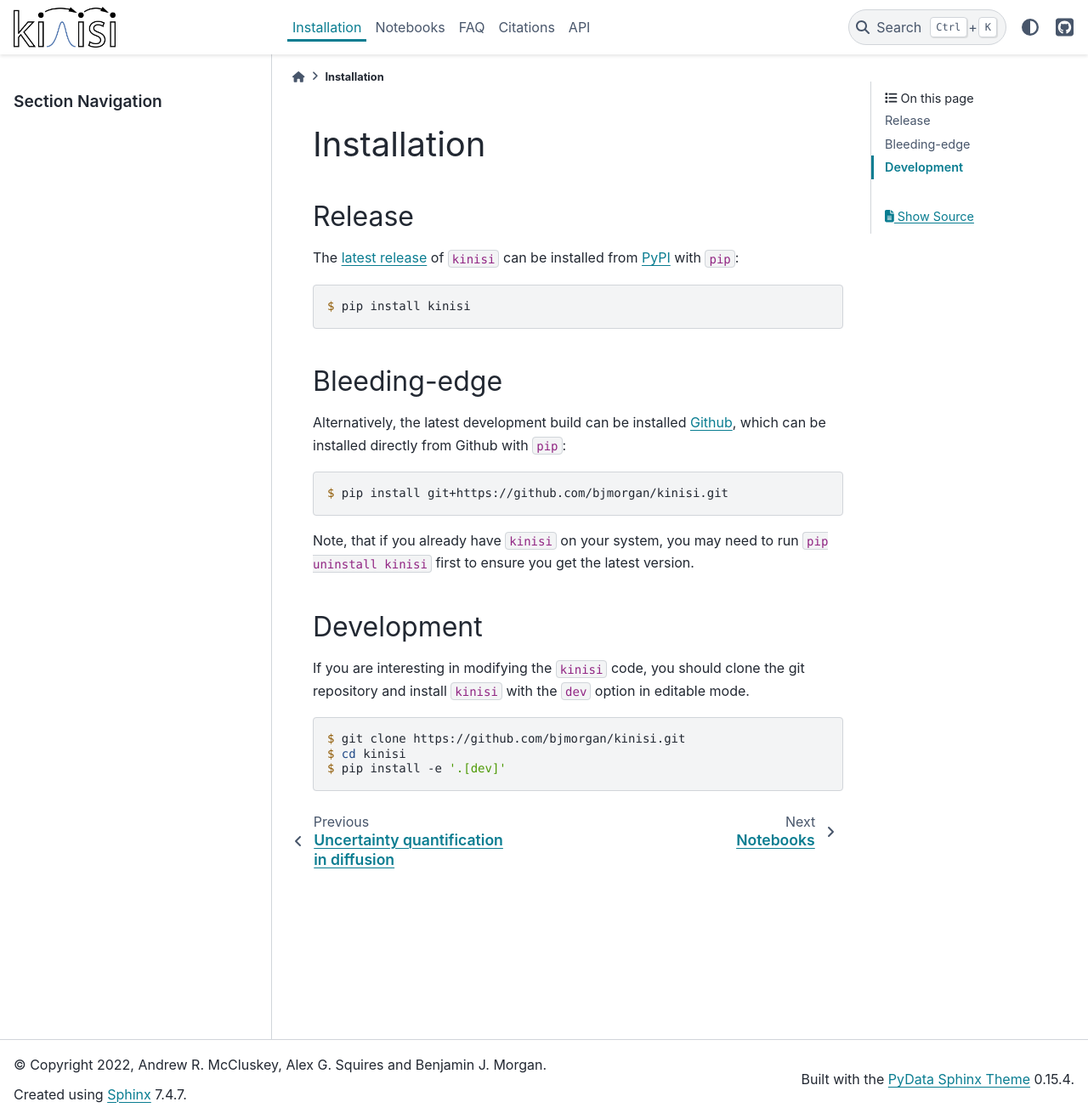
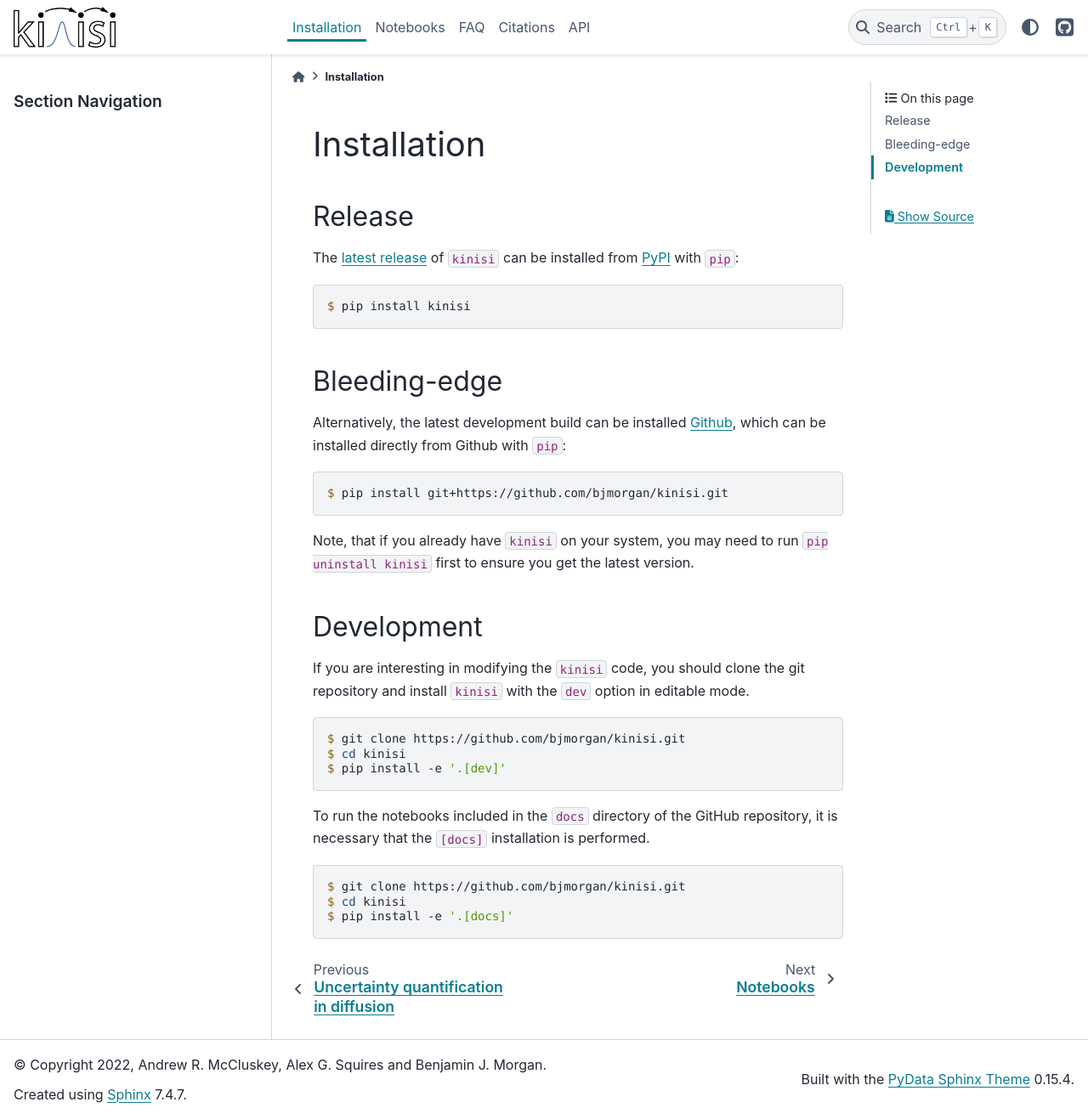
Before and after one commit to bjmorgan/kinisi, a Sphinx documentation site: the page built from docs/source/installation.md, in a window 1280 px wide and 1317 px high. Shown: the whole window at 85% size. Built offline with Sphinx 7.4.7 and the PyData theme 0.15.4, drawn with Linux system fonts in a browser that asks for light colours.

Commit message:
Add docs installation

````diff
--- a/docs/source/installation.md
+++ b/docs/source/installation.md
@@ -27,3 +27,11 @@ $ git clone https://github.com/bjmorgan/kinisi.git
 $ cd kinisi
 $ pip install -e '.[dev]'
 ```
+
+To run the notebooks included in the `docs` directory of the GitHub repository, it is necessary that the `[docs]` installation is performed.
+
+```console
+$ git clone https://github.com/bjmorgan/kinisi.git
+$ cd kinisi
+$ pip install -e '.[docs]'
+```
````
